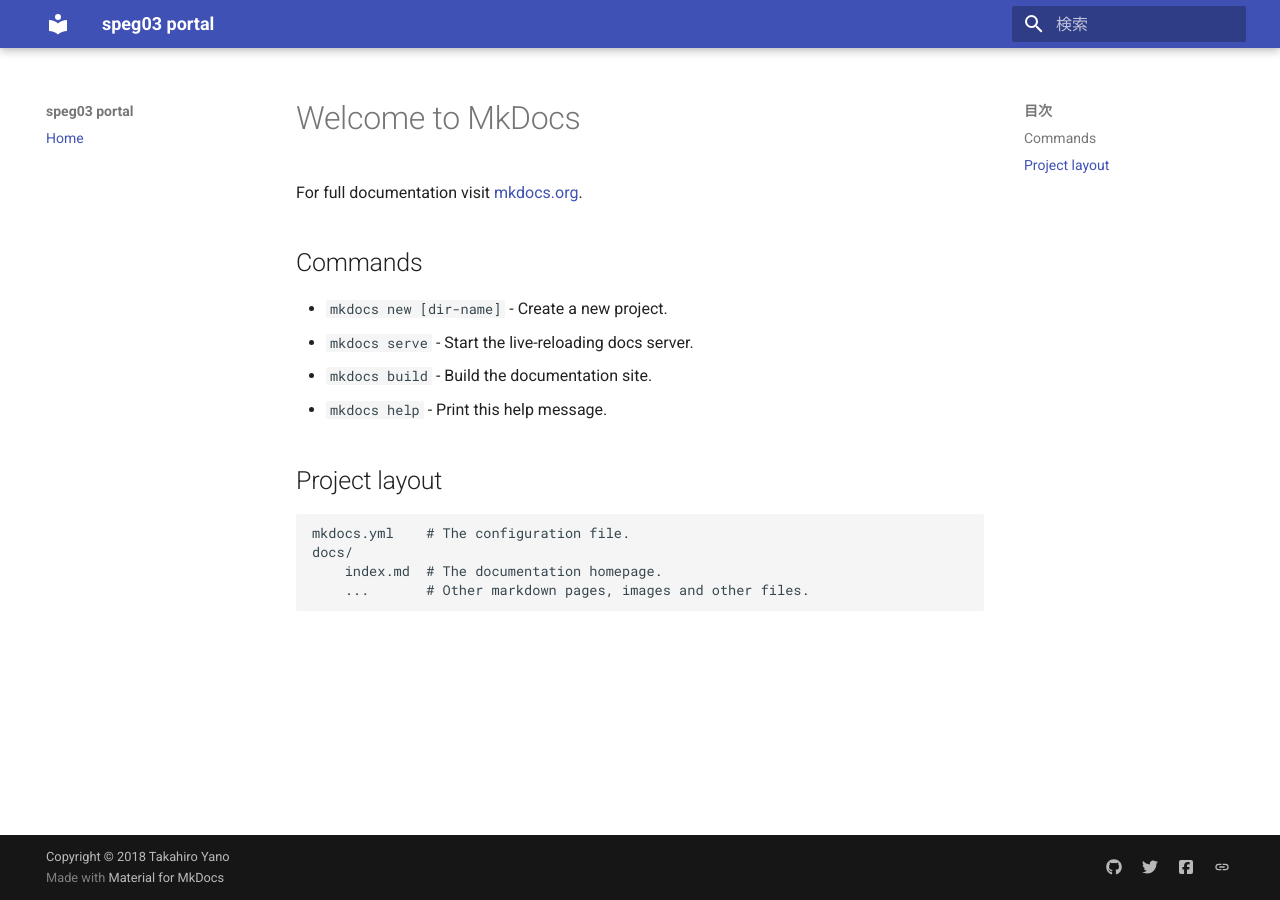
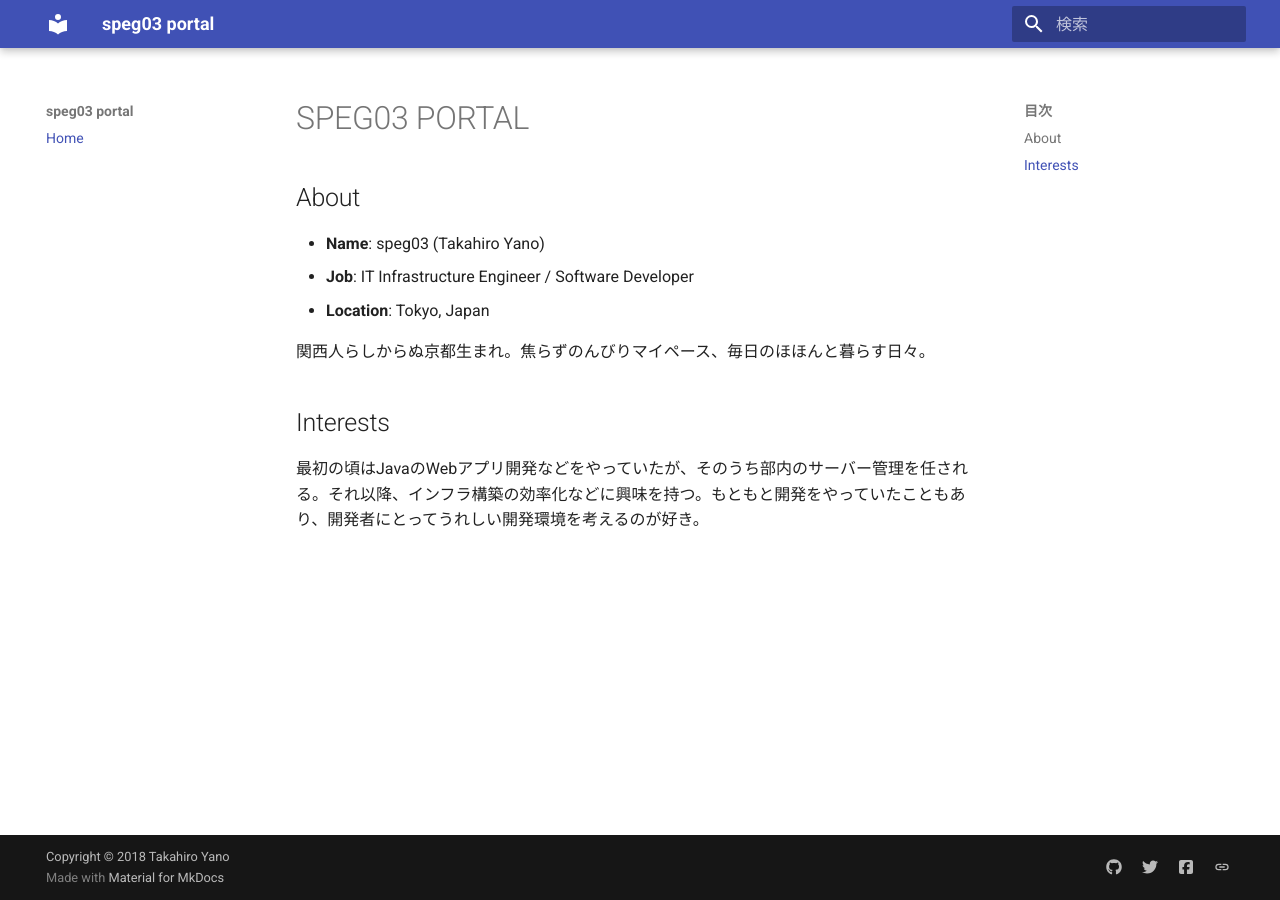
Before and after one commit to speg03/sp3.dev, an MkDocs documentation site: the page built from docs/index.md, in a window 1280 px wide. Built offline with MkDocs 1.6.1 and Material for MkDocs 9.7.7, drawn with Linux system fonts in a browser that asks for light colours; old or Windows-style settings are respelled for this version of MkDocs.

Commit message:
:memo: Update index.md

```diff
--- a/docs/index.md
+++ b/docs/index.md
@@ -1,17 +1,13 @@
-# Welcome to MkDocs
+# SPEG03 PORTAL
 
-For full documentation visit [mkdocs.org](http://mkdocs.org).
+## About
 
-## Commands
+* **Name**: speg03 (Takahiro Yano)
+* **Job**: IT Infrastructure Engineer / Software Developer
+* **Location**: Tokyo, Japan
 
-* `mkdocs new [dir-name]` - Create a new project.
-* `mkdocs serve` - Start the live-reloading docs server.
-* `mkdocs build` - Build the documentation site.
-* `mkdocs help` - Print this help message.
+関西人らしからぬ京都生まれ。焦らずのんびりマイペース、毎日のほほんと暮らす日々。
 
-## Project layout
+## Interests
 
-    mkdocs.yml    # The configuration file.
-    docs/
-        index.md  # The documentation homepage.
-        ...       # Other markdown pages, images and other files.
+最初の頃はJavaのWebアプリ開発などをやっていたが、そのうち部内のサーバー管理を任される。それ以降、インフラ構築の効率化などに興味を持つ。もともと開発をやっていたこともあり、開発者にとってうれしい開発環境を考えるのが好き。
```
